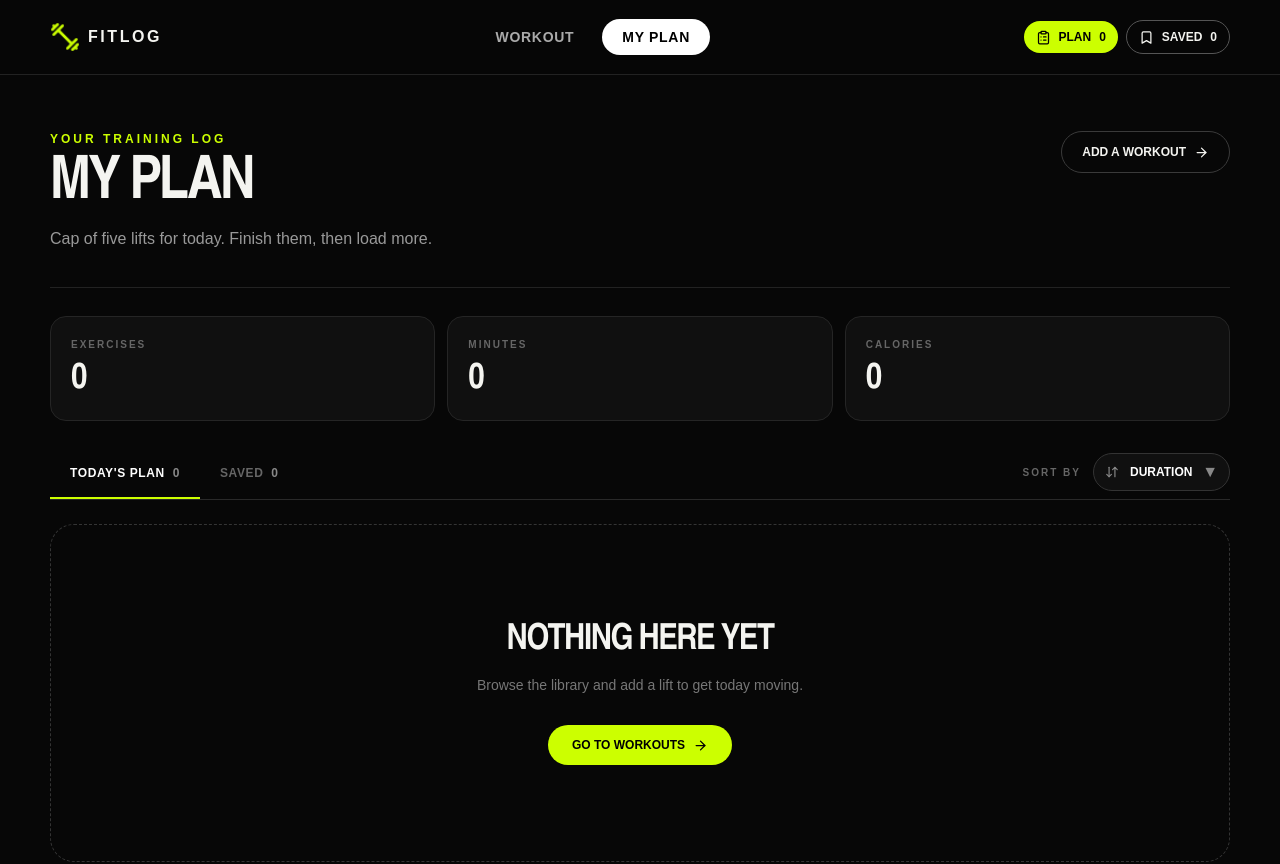
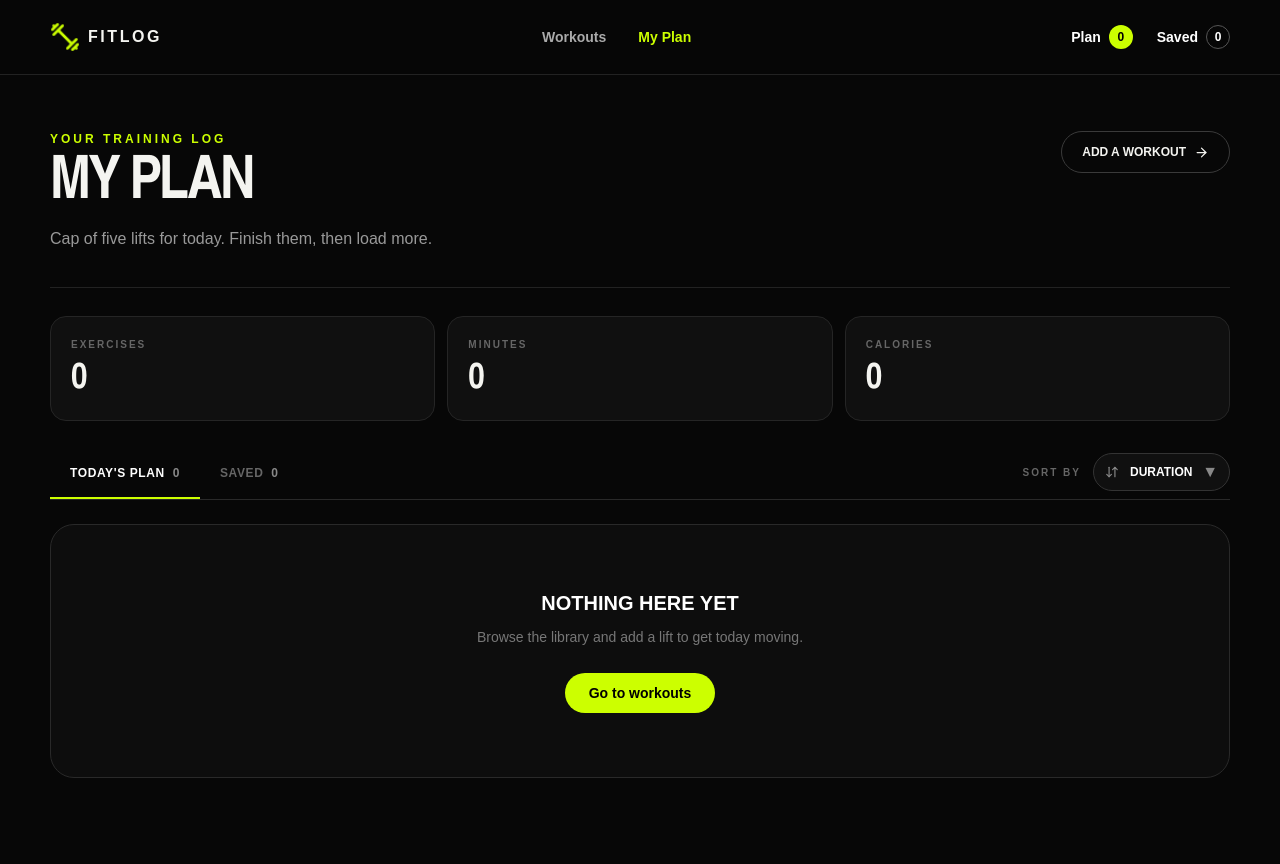
Before and after one commit to Sagordev1/Fit-Log-, a Next.js app: page /my-plan in a window 1280 px wide. Shown: the top 864 px of the page. Built offline with nearby package versions, Linux system fonts and the light colour scheme.

Commit message:
Update FitLog UI and layout

```diff
--- a/app/my-plan/page.tsx
+++ b/app/my-plan/page.tsx
@@ -209,20 +209,20 @@ function PlanInner() {
         </div>
       ) : (
         /* Empty State */
-        <div className="rounded-3xl border border-dashed border-[#343434] px-6 py-24 text-center">
-          <p className="display text-4xl font-black uppercase">
+        <div className="rounded-3xl border border-[#292929] bg-[#0d0d0d] px-6 py-16 text-center">
+          <p className="text-xl font-black uppercase text-white">
             Nothing here yet
           </p>
 
-          <p className="mx-auto mt-3 max-w-md text-sm leading-6 text-[#777]">
+          <p className="mx-auto mt-2 max-w-md text-sm leading-6 text-[#777]">
             Browse the library and add a lift to get today moving.
           </p>
 
           <Link
             href="/#library"
-            className="mt-7 inline-flex items-center gap-2 rounded-full bg-[#ccff00] px-6 py-3 text-xs font-black uppercase text-black"
+            className="mt-6 inline-flex items-center rounded-full bg-[#ccff00] px-6 py-2.5 text-sm font-bold text-black"
           >
-            Go to workouts <ArrowRight size={15} />
+            Go to workouts
           </Link>
         </div>
       )}
@@ -262,7 +262,6 @@ function PlanCard({
 
       {/* Content */}
       <div className="flex min-w-0 flex-1 flex-col p-5">
-        <div className="flex items-start justify-between gap-4">
         <div>
           {/* Muscle Groups */}
           <div className="flex flex-wrap gap-2">
@@ -283,16 +282,6 @@ function PlanCard({
           <p className="mt-1 text-sm text-[#777]">
             {w.equipment}
           </p>
-          </div>
-
-          {/* Remove */}
-          <button
-            onClick={remove}
-            aria-label="Remove"
-            className="rounded-full border border-[#333] p-2 text-[#777] hover:border-red-500 hover:text-red-400"
-          >
-            <X size={16} />
-          </button>
         </div>
 
         {/* Stats + Actions */}
@@ -317,11 +306,11 @@ function PlanCard({
             </span>
           </div>
 
-          <div className="flex flex-wrap gap-2">
+          <div className="flex flex-wrap items-center gap-2">
             {/* View Details */}
             <Link
               href={`/workout/${w.id}`}
-              className="rounded-lg border border-[#444] px-4 py-2 text-[10px] font-black uppercase hover:border-white"
+              className="rounded-xl bg-[#1a1a1a] px-5 py-2.5 text-sm font-bold text-white hover:bg-[#232323]"
             >
               View Details
             </Link>
@@ -331,13 +320,21 @@ function PlanCard({
               <button
                 onClick={done}
                 disabled={isDone}
-                className="flex items-center gap-2 rounded-lg bg-[#ccff00] px-4 py-2 text-[10px] font-black uppercase text-black disabled:opacity-60"
+                className="flex items-center gap-2 rounded-xl bg-[#ccff00] px-5 py-2.5 text-sm font-bold text-black disabled:opacity-60"
               >
-                <Check size={14} />
-
+                <Check size={16} />
                 {isDone ? 'Done' : 'Mark as Done'}
               </button>
             )}
+
+            {/* Remove */}
+            <button
+              onClick={remove}
+              aria-label="Remove"
+              className="flex h-10 w-10 shrink-0 items-center justify-center rounded-full border border-[#333] text-[#777] hover:border-red-500 hover:text-red-400"
+            >
+              <X size={16} />
+            </button>
           </div>
         </div>
       </div>
--- a/components/Navbar.tsx
+++ b/components/Navbar.tsx
@@ -3,7 +3,6 @@
 import Image from 'next/image';
 import Link from 'next/link';
 import { usePathname } from 'next/navigation';
-import { Bookmark, ClipboardList } from 'lucide-react';
 
 import { useFitLog } from '@/context/FitLogContext';
 
@@ -22,21 +21,21 @@ export default function Navbar() {
           <span>FITLOG</span>
         </Link>
 
-        <nav className="hidden items-center gap-2 md:flex">
+        <nav className="hidden items-center gap-8 md:flex">
           <Link
-            className={`rounded-full px-5 py-2 text-sm font-bold uppercase tracking-wider ${
+            className={`text-sm font-bold ${
               path === '/'
-                ? 'bg-white text-black'
+                ? 'text-[#ccff00]'
                 : 'text-[#aaa] hover:text-white'
             }`}
             href="/"
           >
-            Workout
+            Workouts
           </Link>
           <Link
-            className={`rounded-full px-5 py-2 text-sm font-bold uppercase tracking-wider ${
+            className={`text-sm font-bold ${
               path.startsWith('/my-plan')
-                ? 'bg-white text-black'
+                ? 'text-[#ccff00]'
                 : 'text-[#aaa] hover:text-white'
             }`}
             href="/my-plan"
@@ -45,22 +44,24 @@ export default function Navbar() {
           </Link>
         </nav>
 
-        <div className="flex items-center gap-2">
+        <div className="flex items-center gap-6">
           <Link
             href="/my-plan"
-            className="flex items-center gap-2 rounded-full bg-[#ccff00] px-3 py-2 text-xs font-black uppercase text-black"
+            className="flex items-center gap-2 text-sm font-bold text-white"
           >
-            <ClipboardList size={15} />
-            <span>Plan</span>
-            <b>{plan.length}</b>
+            Plan
+            <span className="flex h-6 w-6 items-center justify-center rounded-full bg-[#ccff00] text-xs font-black text-black">
+              {plan.length}
+            </span>
           </Link>
           <Link
             href="/my-plan?tab=saved"
-            className="flex items-center gap-2 rounded-full border border-[#555] px-3 py-2 text-xs font-black uppercase"
+            className="flex items-center gap-2 text-sm font-bold text-white"
           >
-            <Bookmark size={15} />
-            <span className="hidden sm:inline">Saved</span>
-            <b>{saved.length}</b>
+            Saved
+            <span className="flex h-6 w-6 items-center justify-center rounded-full border border-[#555] text-xs font-black text-white">
+              {saved.length}
+            </span>
           </Link>
         </div>
       </div>
@@ -68,16 +69,16 @@ export default function Navbar() {
       <div className="container flex gap-2 pb-3 md:hidden">
         <Link
           className={`flex-1 rounded-lg px-4 py-2 text-center text-xs font-bold uppercase ${
-            path === '/' ? 'bg-white text-black' : 'bg-[#111] text-[#aaa]'
+            path === '/' ? 'bg-[#ccff00] text-black' : 'bg-[#111] text-[#aaa]'
           }`}
           href="/"
         >
-          Workout
+          Workouts
         </Link>
         <Link
           className={`flex-1 rounded-lg px-4 py-2 text-center text-xs font-bold uppercase ${
             path.startsWith('/my-plan')
-              ? 'bg-white text-black'
+              ? 'bg-[#ccff00] text-black'
               : 'bg-[#111] text-[#aaa]'
           }`}
           href="/my-plan"
--- a/context/FitLogContext.tsx
+++ b/context/FitLogContext.tsx
@@ -7,6 +7,7 @@ import {
   useMemo,
   useState,
 } from 'react';
+import { CheckCircle2 } from 'lucide-react';
 
 import type { Workout } from '@/lib/data';
 
@@ -133,7 +134,7 @@ function ToastPortal({ message }: { message: string }) {
 
   return (
     <div className="fixed right-4 top-20 z-[100] flex items-center gap-2 rounded-xl border border-[#3d3d3d] bg-[#161616] px-4 py-3 text-sm font-bold text-white shadow-2xl">
-      <span className="text-[#ccff00]">✓</span>
+      <CheckCircle2 size={18} className="shrink-0 text-[#22c55e]" />
       {message}
     </div>
   );
```
Lines whose indentation alone changed are shown as unchanged.
